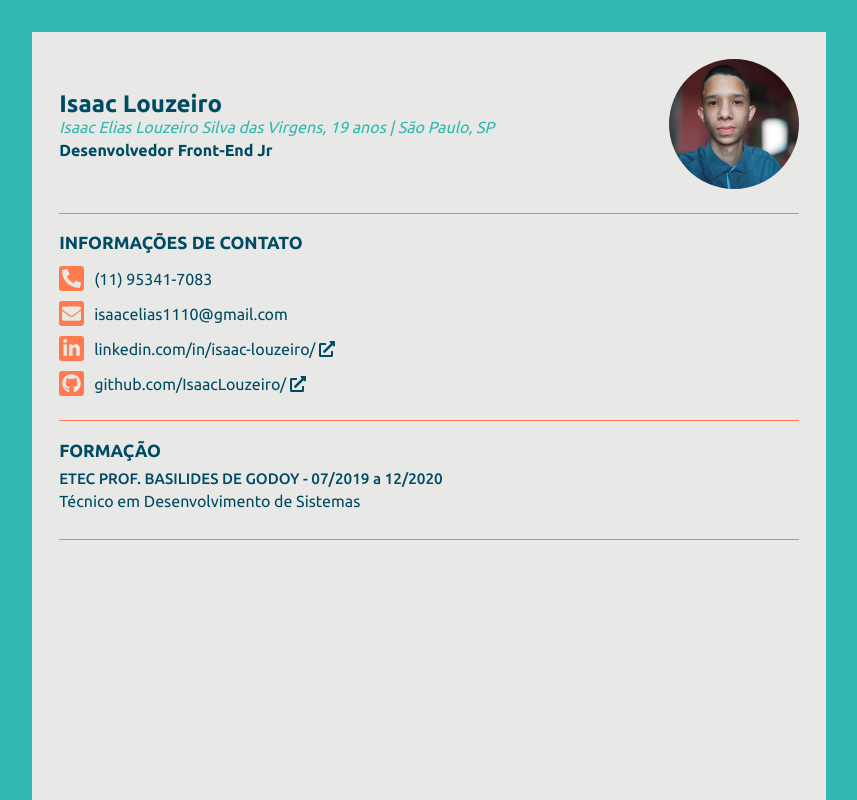
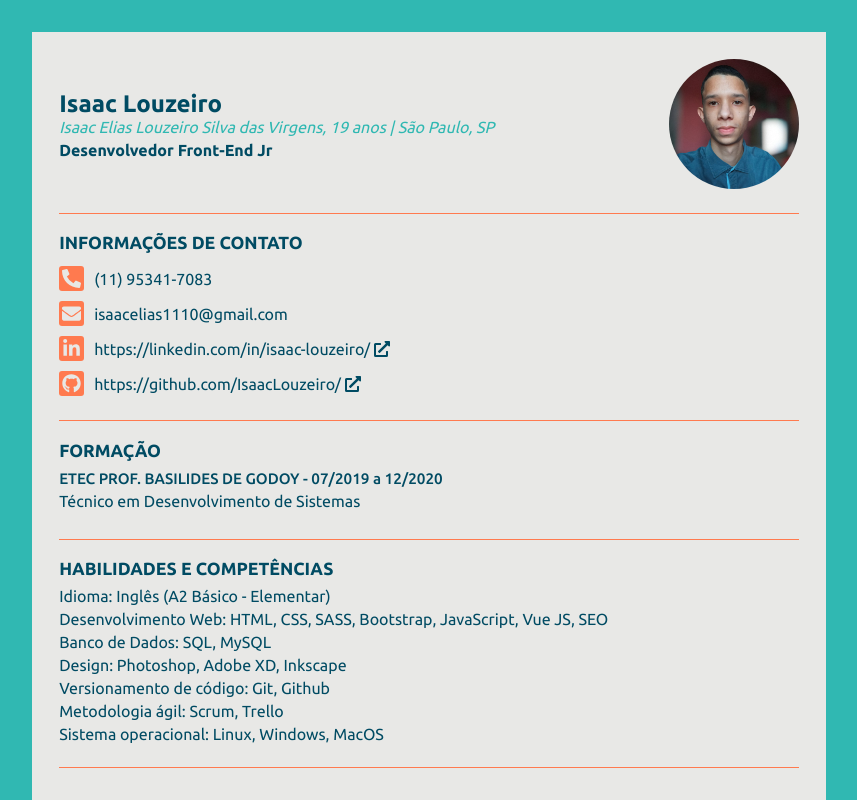
Before and after one commit to IsaacLouzeiro/resume, a Vue app: page / in a window 1280 px wide. Shown: the top 800 px of the page, without its empty margins (211-1068 px from the left). Built offline with nearby package versions, Linux system fonts and the light colour scheme.

Commit message:
adicionando secao de habilidades

```diff
--- a/src/App.vue
+++ b/src/App.vue
@@ -3,6 +3,7 @@
         <HeaderComp :nome="nome" :nomeCompleto="nomeCompleto" :idade="idade" :local="local" :profissao="profissao" />
         <ContactComp :title="titleContact" :tel="tel" :mail="mail" :linkedin="linkedin" :github="github" />
         <EducationComp :title="titleEducation"/>
+        <SkillsComp :title="titleSkills" />
     </section>
 </template>
 
@@ -10,6 +11,7 @@
 import HeaderComp from './components/HeaderComp.vue';
 import ContactComp from './components/ContactComp.vue';
 import EducationComp from './components/EducationComp.vue';
+import SkillsComp from './components/SkillsComp.vue';
 
 export default {
     name: 'App',
@@ -25,16 +27,20 @@ export default {
             titleContact: 'INFORMAÇÕES DE CONTATO',
             tel: '(11) 95341-7083',
             mail: 'isaacelias1110@gmail.com',
-            linkedin: 'linkedin.com/in/isaac-louzeiro/',
-            github: 'github.com/IsaacLouzeiro/',
+            linkedin: 'https://linkedin.com/in/isaac-louzeiro/',
+            github: 'https://github.com/IsaacLouzeiro/',
             // EducationComp.vue
-            titleEducation: 'FORMAÇÃO'
+            titleEducation: 'FORMAÇÃO',
+            // SkillsComp.vue
+            titleSkills: 'HABILIDADES E COMPETÊNCIAS',
+
         }
     },
     components: {
         HeaderComp,
         ContactComp,
-        EducationComp
+        EducationComp,
+        SkillsComp
     }
 }
 </script>
@@ -79,12 +85,26 @@ export default {
         }
     }
 
-    h2 {
-        font-size: 1.1em;
-        margin-bottom: .5em;
+    section {
+        padding: 1.2em 0;
+        border-bottom: 1px solid $color4;
 
-        @media only screen and (max-width: 650px) {
-            font-size: 1em;
+        h2 {
+            font-size: 1.1em;
+            margin-bottom: .5em;
+
+            @media only screen and (max-width: 650px) {
+                font-size: 1em;
+            }
+        }
+
+        a {
+            text-decoration: none;
+            color: $color1;
+
+            &:hover {
+                color: $color3;
+            }
         }
     }
 </style>
--- a/src/components/ContactComp.vue
+++ b/src/components/ContactComp.vue
@@ -3,8 +3,8 @@
         <h2>{{ title }}</h2>
         <p><font-awesome-icon :icon="['fas', 'phone-alt']" class="icon"/><a>{{ tel }}</a></p>
         <p><font-awesome-icon :icon="['fas', 'envelope']" class="icon"/><a>{{ mail }}</a></p>
-        <p><font-awesome-icon :icon="['fab', 'linkedin-in']" class="icon"/><a href="https://www.linkedin.com/in/isaac-louzeiro/" target="_blank">{{ linkedin }} <font-awesome-icon :icon="['fas', 'external-link-alt']"/></a></p>
-        <p><font-awesome-icon :icon="['fab', 'github']" class="icon"/><a href="https://www.github.com/IsaacLouzeiro/" target="_blank">{{ github }} <font-awesome-icon :icon="['fas', 'external-link-alt']"/></a></p>
+        <p><font-awesome-icon :icon="['fab', 'linkedin-in']" class="icon"/><a :href="linkedin" target="_blank">{{ linkedin }} <font-awesome-icon :icon="['fas', 'external-link-alt']"/></a></p>
+        <p><font-awesome-icon :icon="['fab', 'github']" class="icon"/><a :href="github" target="_blank">{{ github }} <font-awesome-icon :icon="['fas', 'external-link-alt']"/></a></p>
     </section>
 </template>
 
@@ -25,9 +25,6 @@ export default {
     @import '../assets/sass/colors.scss';
 
     section {
-        padding: 1.2em 0;
-        border-bottom: 1px solid $color4;
-
         p {
             padding: 5px 0;
             display: flex;
@@ -41,16 +38,7 @@ export default {
                 font-size: 1.5em;
                 width: 25px;
                 height: 25px;
-            }
-
-            a {
-                text-decoration: none;
-                color: $color1;
-                padding-left: 10px;
-
-                &:hover {
-                    color: $color3;
-                }
+                margin-right: 10px;
             }
         }
     }
--- a/src/components/EducationComp.vue
+++ b/src/components/EducationComp.vue
@@ -11,6 +11,7 @@
 
 <script>
 export default {
+    name: 'EducationComp',
     data() {
         return {
             nome: 'EducationComp',
@@ -34,9 +35,6 @@ export default {
     @import '../assets/sass/colors.scss';
 
     section {
-        padding: 1.2em 0;
-        border-bottom: 1px solid $color4;
-
         .education {
             margin-bottom: 10px;
             h4 {
--- /dev/null
+++ b/src/components/SkillsComp.vue
@@ -0,0 +1,66 @@
+<template>
+    <section>
+        <h2>{{ title }}</h2>
+        <ul>
+            <li v-for="item in skills" :key="item.skills">
+                <span>{{ item.typeSkill }}: <span>{{ item.nameSkill }}</span></span>
+            </li>
+        </ul>
+    </section>
+</template>
+
+<script>
+export default {
+    name: 'SkillsComp',
+    data() {
+        return {
+            skills: [
+                {
+                    typeSkill: 'Idioma',
+                    nameSkill: 'Inglês (A2 Básico - Elementar)'
+                },
+                {
+                    typeSkill: 'Desenvolvimento Web',
+                    nameSkill: 'HTML, ' + 'CSS, ' + 'SASS, ' + 'Bootstrap, ' + 'JavaScript, ' + 'Vue JS, ' + 'SEO'
+                },
+                {
+                    typeSkill: 'Banco de Dados',
+                    nameSkill: 'SQL, ' + 'MySQL'
+                },
+                {
+                    typeSkill: 'Design',
+                    nameSkill: 'Photoshop, ' + 'Adobe XD, ' + 'Inkscape'
+                },
+                {
+                    typeSkill: 'Versionamento de código',
+                    nameSkill: 'Git, ' + 'Github'
+                },
+                {
+                    typeSkill: 'Metodologia ágil',
+                    nameSkill: 'Scrum, ' + 'Trello'
+                },
+                {
+                    typeSkill: 'Sistema operacional',
+                    nameSkill: 'Linux, ' + 'Windows, ' + 'MacOS'
+                }
+            ]
+        }
+    },
+    props: {
+        title: String,
+        subTitle: String
+    }
+}
+</script>
+
+<style lang="scss" scoped>
+    section {
+        ul {
+            list-style-type: none;
+
+            li {
+                margin: 5px 0;
+            }
+        }
+    }
+</style>
```
